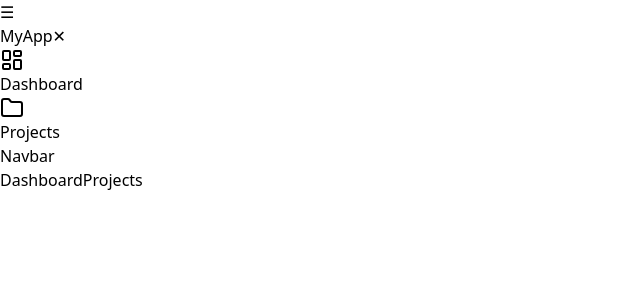
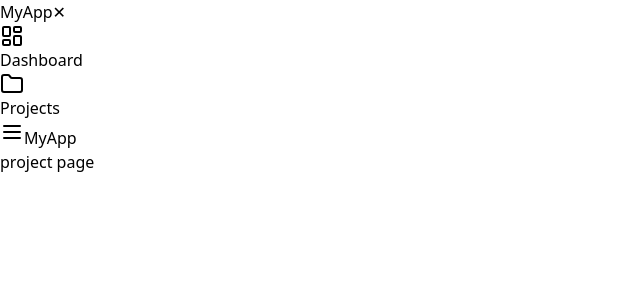
Before and after one commit to ak123jain/insri-tech-front, a React (Vite) app: page /projects in a window 1280 px wide. Shown: the top 300 px of the page, without its empty margins (0-640 px from the left). Built offline with nearby package versions, Linux system fonts and the light colour scheme.

Commit message:
add layput and outlet

```diff
--- a/src/App.jsx
+++ b/src/App.jsx
@@ -1,29 +1,53 @@
- import React from 'react';
+//  import React from 'react';
+// import { Routes, Route } from 'react-router-dom';
+// import Navbar from './components/Navbar.jsx';
+
+// import Sidebar from './components/Sidebar.jsx';
+// import Dashboard from './Pages/Dashboard.jsx';
+
+// const App = () => {
+//   return (
+//     <div className="flex h-screen">
+//       {/* Sidebar always visible on the left */}
+//       <Sidebar />
+
+//       {/* Main content area */}
+//       <div className="flex flex-col flex-1">
+//         {/* Navbar stays on top */}
+//         <Navbar />
+
+//         {/* Page content changes here */}
+//         <div className="p-4 flex-1 overflow-auto">
+//           <Routes>
+//             <Route path="/" element={<Dashboard />} />
+//           </Routes>
+//         </div>
+//       </div>
+//     </div>
+//   );
+// };
+
+// export default App;
+
+
+// App.jsx or routes.jsx (if using React Router)
+import React from 'react';
 import { Routes, Route } from 'react-router-dom';
-import Navbar from './components/Navbar.jsx';
+import Layout from './components/Layout';
+import Project from './Pages/Project';
+import Dashboard from './Pages/Dashboard';
 
-import Sidebar from './components/Sidebar.jsx';
-import Dashboard from './Pages/Dashboard.jsx';
+
 
 const App = () => {
   return (
-    <div className="flex h-screen">
-      {/* Sidebar always visible on the left */}
-      <Sidebar />
+    <Routes>
+      <Route path="/" element={<Layout />}>
 
-      {/* Main content area */}
-      <div className="flex flex-col flex-1">
-        {/* Navbar stays on top */}
-        <Navbar />
-
-        {/* Page content changes here */}
-        <div className="p-4 flex-1 overflow-auto">
-          <Routes>
-            <Route path="/" element={<Dashboard />} />
-          </Routes>
-        </div>
-      </div>
-    </div>
+        <Route path="/projects" element={<Project />} />
+        <Route path="/" element={<Dashboard />} />
+      </Route>
+    </Routes>
   );
 };
 
--- a/src/Pages/Project.jsx
+++ b/src/Pages/Project.jsx
@@ -3,7 +3,7 @@ import React from 'react'
 const Project = () => {
   return (
     <div>
-
+      <p className='text-2xl'>project page</p>
     </div>
   )
 }
--- /dev/null
+++ b/src/components/Layout.jsx
@@ -0,0 +1,28 @@
+ // Layout.jsx
+import React, { useState } from 'react';
+import Sidebar from './Sidebar';
+import Navbar from './Navbar';
+import { Outlet } from 'react-router-dom'; // ✅ Import this
+
+const Layout = () => {
+  const [isSidebarOpen, setIsSidebarOpen] = useState(false);
+
+  return (
+    <div className="flex">
+      <Sidebar isOpen={isSidebarOpen} setIsOpen={setIsSidebarOpen} />
+      <div className="flex-1 min-h-screen bg-gray-100">
+        <Navbar onMenuClick={() => setIsSidebarOpen(true)} />
+
+        {/* ✅ This is where the pages like Dashboard & Projects will render */}
+        <div className="p-4">
+          <Outlet />
+        </div>
+
+      </div>
+    </div>
+  );
+};
+
+export default Layout;
+
+{/* <Outlet /> is a special component provided by React Router (v6+). It acts as a placeholder for rendering the component of a nested route. */}
--- a/src/components/Navbar.jsx
+++ b/src/components/Navbar.jsx
@@ -1,29 +1,17 @@
- import React from 'react'
 
-const Navbar = () => {
+import React from 'react';
+import { Menu } from 'lucide-react';
+
+const Navbar = ({ onMenuClick }) => {
   return (
-    <nav className="bg-white text-black h-2 p-4">
-      <div className="container mx-auto flex items-center justify-between flex-wrap">
-        <div className="text-lg font-semibold">Navbar</div>
-        <div className="w-full block flex-grow md:flex md:items-center md:w-auto">
-          <div className="text-sm md:flex-grow">
-            <a
-              href="#dashboard"
-              className="block mt-4 md:inline-block md:mt-0 text-white hover:text-blue-300 mr-6"
-            >
-              Dashboard
-            </a>
-            <a
-              href="#projects"
-              className="block mt-4 md:inline-block md:mt-0 text-white hover:text-blue-300"
-            >
-              Projects
-            </a>
-          </div>
-        </div>
-      </div>
-    </nav>
-  )
-}
+    <div className="bg-white p-4 shadow flex justify-between items-center md:hidden">
+      <button onClick={onMenuClick} className="text-black text-2xl">
+        <Menu className="w-6 h-6" />
+      </button>
+      <span className="text-xl font-semibold">MyApp</span>
 
-export default Navbar
+    </div>
+  );
+};
+
+export default Navbar;
--- a/src/components/Sidebar.jsx
+++ b/src/components/Sidebar.jsx
@@ -1,10 +1,81 @@
- import React, { useState } from 'react';
+
+// import { Link, useLocation } from 'react-router-dom';
+// import { LayoutDashboard, Folder } from 'lucide-react';
+
+// const Sidebar = () => {
+//   const location = useLocation();
+//   const [isOpen, setIsOpen] = useState(false);
+
+//   const navLinks = [
+//     { to: '/', label: 'Dashboard', icon: <LayoutDashboard className="w-5 h-5" /> },
+//     { to: '/projects', label: 'Projects', icon: <Folder className="w-5 h-5" /> },
+//   ];
+
+//   return (
+//     <>
+//       {/* Mobile Header */}
+//       <div className="md:hidden bg-white text-black p-2 flex justify-between place-items-start shadow ">
+
+//         <button onClick={() => setIsOpen(true)} className="text-black text-2xl ">
+//           ☰
+//         </button>
+//       </div>
+
+//       {/* Mobile Overlay */}
+//       {isOpen && (
+//         <div
+//           className="fixed inset-0 bg-black bg-opacity-50 z-40 md:hidden"
+//           onClick={() => setIsOpen(false)}
+//         ></div>
+//       )}
+
+//       {/* Sidebar */}
+//       <aside
+//         className={`fixed top-0 left-0 z-50   bg-white text-black transition-transform duration-300 ease-in-out
+//           ${isOpen ? 'translate-x-0' : '-translate-x-full'}
+//           md:translate-x-0 md:static md:block w-64 shadow-md`}
+//           style={{ width: '270.65px'  }}
+//       >
+//         {/* Sidebar Header */}
+//         <div className="p-4 flex items-center justify-between border-b border-gray-200 md:border-none">
+//           <span className="text-xl font-bold">MyApp</span>
+//           <button onClick={() => setIsOpen(false)} className="text-black text-xl md:hidden">
+//             ✕
+//           </button>
+//         </div>
+
+//         {/* Navigation */}
+//         <nav className="flex-1 p-4 space-y-2">
+//           {navLinks.map((link) => (
+//             <Link
+//               key={link.to}
+//               to={link.to}
+//               onClick={() => setIsOpen(false)}
+//               className={`flex items-center space-x-3 px-3 py-2 rounded transition ${
+//                 location.pathname === link.to
+//                   ? 'bg-gray-200 text-black'
+//                   : 'hover:bg-gray-100'
+//               }`}
+//             >
+//               {link.icon}
+//               <span>{link.label}</span>
+//             </Link>
+//           ))}
+//         </nav>
+//       </aside>
+//     </>
+//   );
+// };
+
+// export default Sidebar;
+
+ // Sidebar.jsx
+import React from 'react';
 import { Link, useLocation } from 'react-router-dom';
 import { LayoutDashboard, Folder } from 'lucide-react';
 
-const Sidebar = () => {
+const Sidebar = ({ isOpen, setIsOpen }) => {
   const location = useLocation();
-  const [isOpen, setIsOpen] = useState(false);
 
   const navLinks = [
     { to: '/', label: 'Dashboard', icon: <LayoutDashboard className="w-5 h-5" /> },
@@ -13,15 +84,7 @@ const Sidebar = () => {
 
   return (
     <>
-      {/* Mobile Header */}
-      <div className="md:hidden bg-white text-black p-2 flex justify-between place-items-start shadow">
-
-        <button onClick={() => setIsOpen(true)} className="text-black text-2xl ">
-          ☰
-        </button>
-      </div>
-
-      {/* Mobile Overlay */}
+      {/* Overlay */}
       {isOpen && (
         <div
           className="fixed inset-0 bg-black bg-opacity-50 z-40 md:hidden"
@@ -31,12 +94,11 @@ const Sidebar = () => {
 
       {/* Sidebar */}
       <aside
-        className={`fixed top-0 left-0 z-50   bg-white text-black transition-transform duration-300 ease-in-out
+        className={`fixed top-0 left-0 z-50 bg-white text-black transition-transform duration-300 ease-in-out
           ${isOpen ? 'translate-x-0' : '-translate-x-full'}
           md:translate-x-0 md:static md:block w-64 shadow-md`}
-          style={{ width: '270.65px'  }}
+        style={{ width: '270.65px' }}
       >
-        {/* Sidebar Header */}
         <div className="p-4 flex items-center justify-between border-b border-gray-200 md:border-none">
           <span className="text-xl font-bold">MyApp</span>
           <button onClick={() => setIsOpen(false)} className="text-black text-xl md:hidden">
@@ -44,7 +106,6 @@ const Sidebar = () => {
           </button>
         </div>
 
-        {/* Navigation */}
         <nav className="flex-1 p-4 space-y-2">
           {navLinks.map((link) => (
             <Link
```
